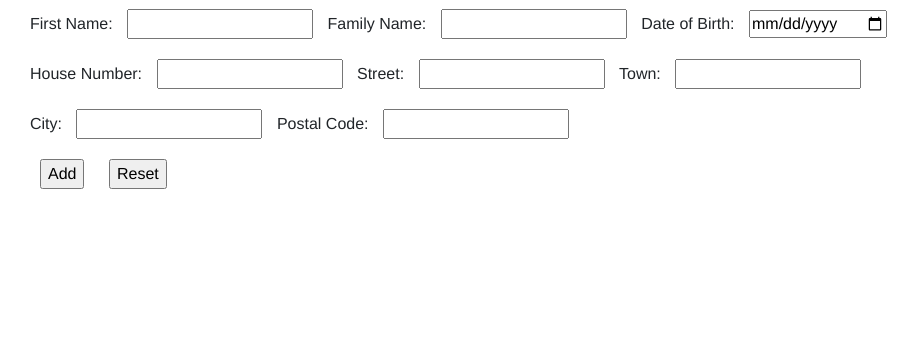
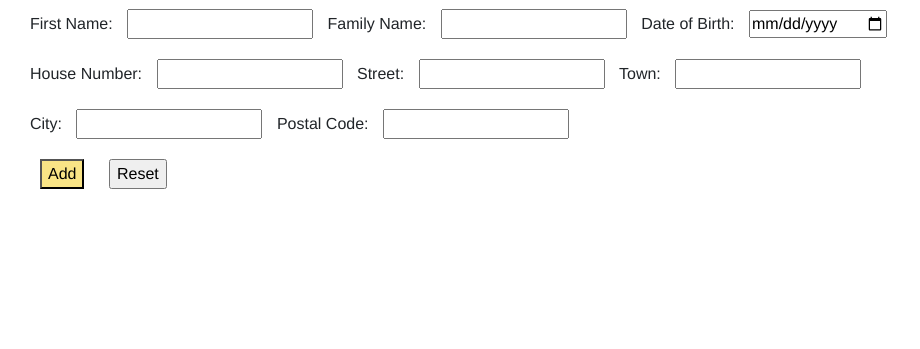
Before and after one commit to CarolSonghb/636libraryweb, a Flask app: page /staff/addborrower in a window 1280 px wide. Shown: the part 356-705 px from the top of the page, without its empty margins (0-920 px from the left). Run offline with Flask 2, Linux system fonts and the light colour scheme.

Commit message:
colours for submit buttons
set a different colour for submit buttons from multiple pages

```diff
--- a/librarywebapp/templates/addborrower.html
+++ b/librarywebapp/templates/addborrower.html
@@ -35,7 +35,7 @@
     <label for="pcode">Postal Code:</label>
     <input class="input-field" type="text" id="pcode" name="pcode"><br>
 
-    <input class="input-field" type="submit" value="Add">
+    <input class="submit" type="submit" value="Add">
     <input class="input-field"type="reset" value="Reset" />
 </form>
 
@@ -47,6 +47,10 @@
       display: block;
       margin: 10px auto;
     }
+    .submit {
+      margin: 10px 10px;
+      background-color: #f9e486;
+    }
 </style>
 
 {% endblock %}
--- a/librarywebapp/templates/editborrower.html
+++ b/librarywebapp/templates/editborrower.html
@@ -69,7 +69,7 @@
     <label for="pcode">Postal Code:</label>
     <input class="input-field" type="text" id="pcode" name="pcode" value="{{ borrower[8] }}"><br>
 
-    <input class="input-field" type="submit" value="Update">
+    <input class="submit" type="submit" value="Update">
     <input class="input-field"type="reset" value="Reset" />
 </form>
 {% endfor %}
@@ -78,6 +78,10 @@
     .input-field {
       margin: 10px;
     }
+    .submit {
+      margin: 10px 10px;
+      background-color: #f9e486;
+    }
 </style>
 
 {% endblock %}
```
Also changed, not shown: librarywebapp/templates/issuebook.html (+7 -0 lines), librarywebapp/templates/returnbook.html (+7 -0 lines).
